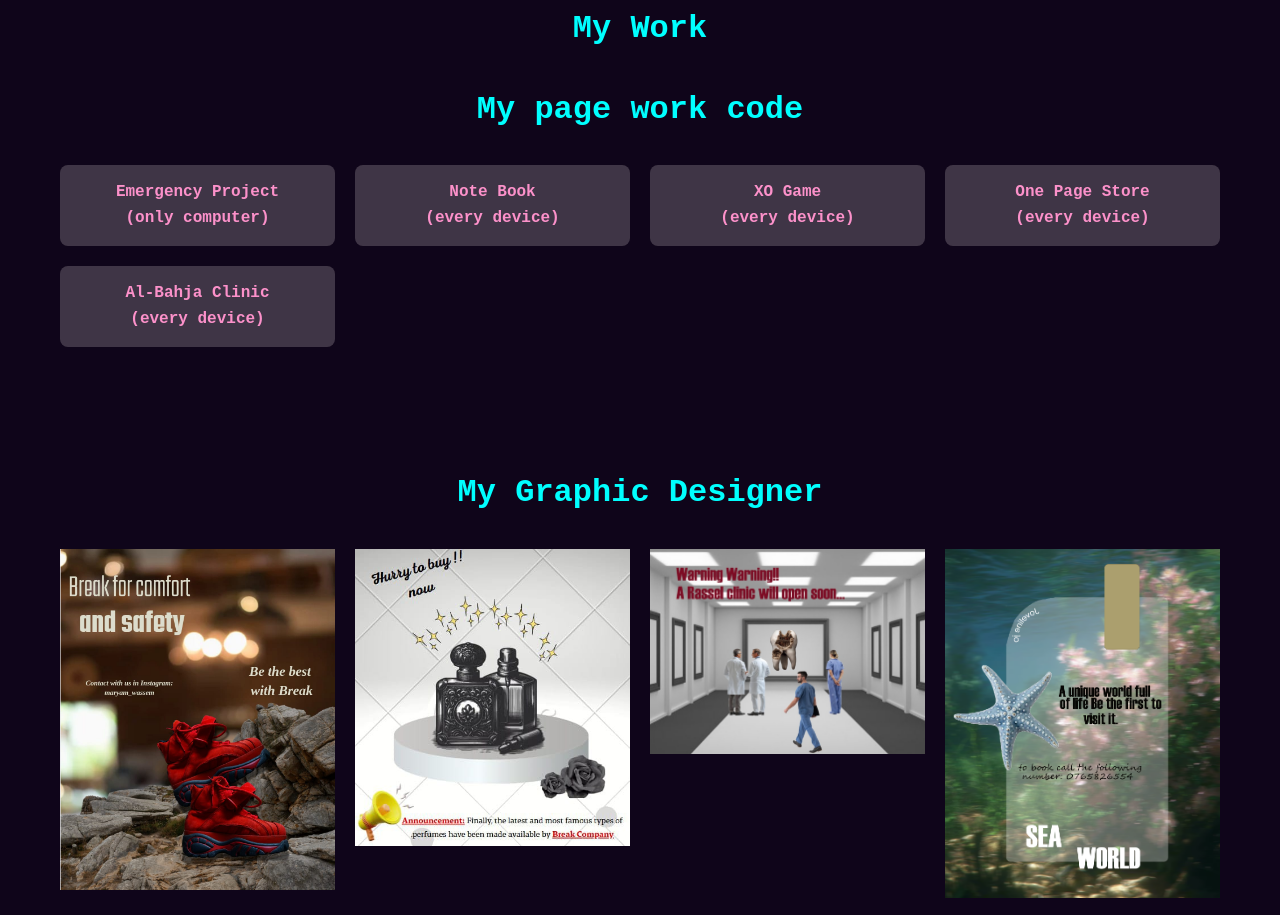
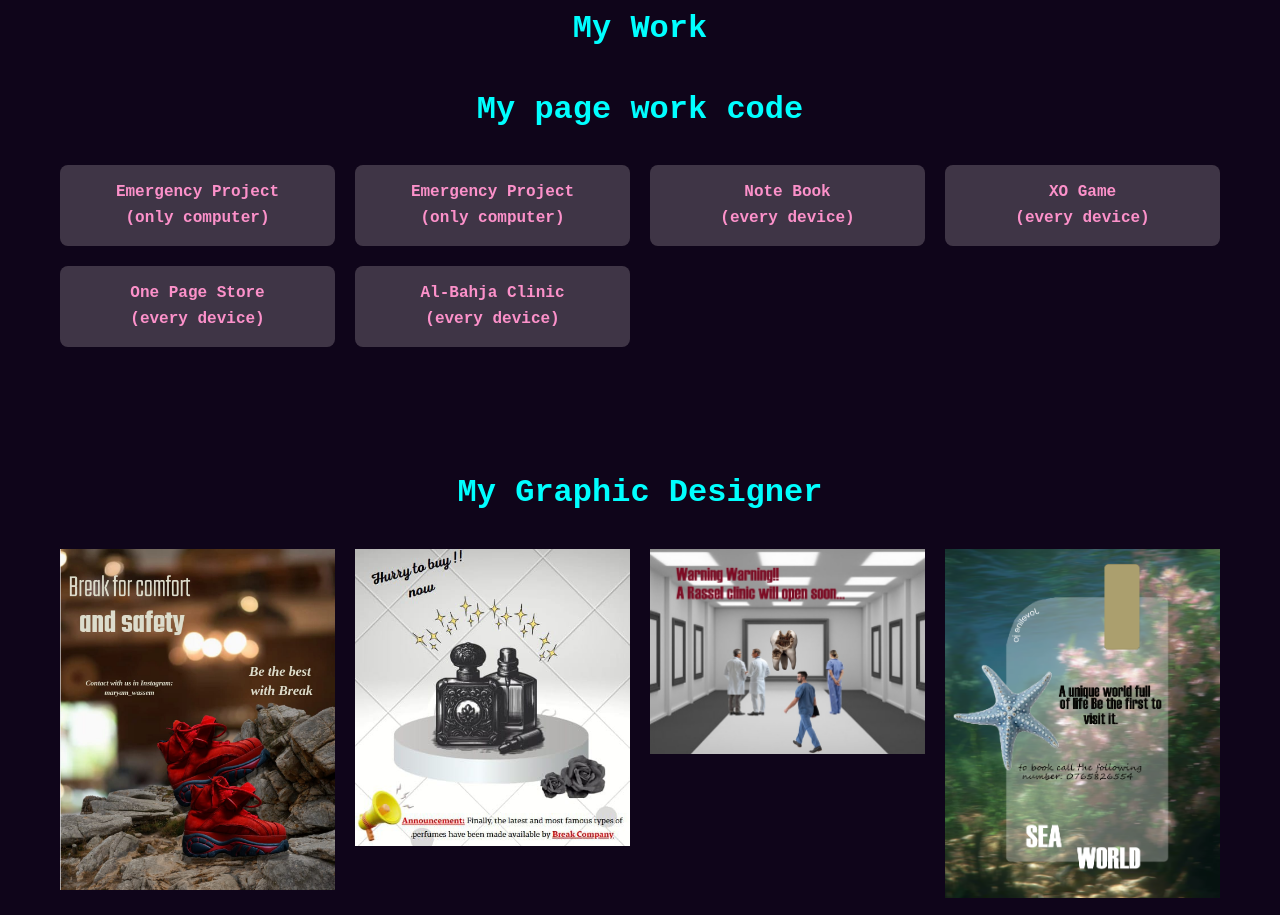
Before and after one commit to Draken29/finally-web-page, a plain HTML site: page index.html in a window 1280 px wide. Shown: the part 1751-2666 px from the top of the page. Drawn offline with Linux system fonts and the light colour scheme; a script that the page names is missing.

Commit message:
Update index.html

```diff
--- a/index.html
+++ b/index.html
@@ -116,6 +116,7 @@
     <h2>My page work code</h2>
     <div class="grid">
       <a href="https://draken29.github.io/Emergency-Project/imen.html" class="contact-link">Emergency Project<br>(only computer)</a>
+       <a href="https://draken29.github.io/EmmaStore/newonepage.html" class="contact-link">Emergency Project<br>(only computer)</a>
       <a href="https://draken29.github.io/newdevelopment-note-book/page.html" class="contact-link">Note Book<br>(every device)</a>
       <a href="https://draken29.github.io/xo-final-update/xo1.html" class="contact-link">XO Game<br>(every device)</a>
       <a href="https://draken29.github.io/page-store/page1.html" class="contact-link">One Page Store<br>(every device)</a>
```
